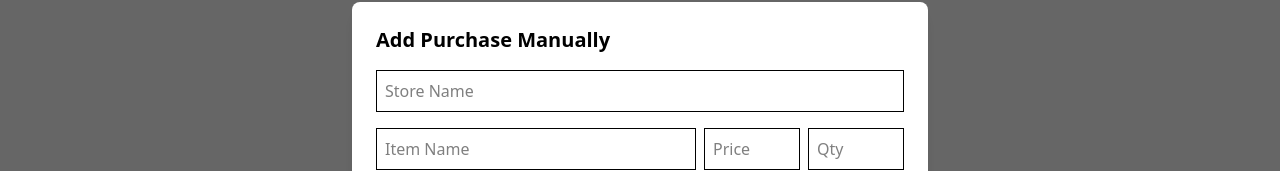
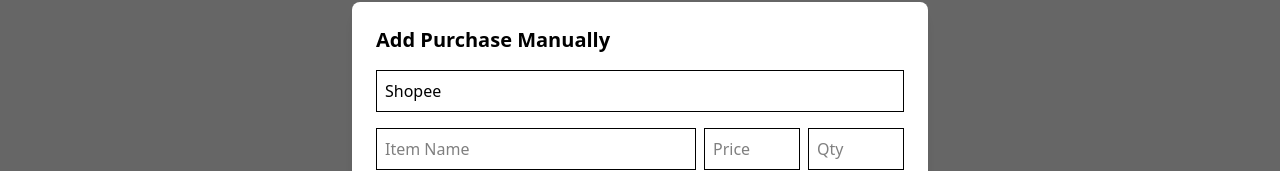
Before and after one commit to adrian-purnama/wishmanagement-fe, a React (Vite) app: page /purchase in a window 1280 px wide. Both pictures are taken after a click on the button "+ Add Purchase". Shown: the part 196-367 px from the top of the page. Built offline with nearby package versions, Linux system fonts and the light colour scheme; no server answers.

Commit message:
added shopee fallback

```diff
--- a/src/components/PurchaseDialog.jsx
+++ b/src/components/PurchaseDialog.jsx
@@ -3,7 +3,7 @@
 import toast from "react-hot-toast";
 
 const PurchaseDialog = ({ onClose, parsedItems = [], editData = null }) => {
-    const [store, setStore] = useState("");
+    const [store, setStore] = useState("Shopee");
     const [items, setItems] = useState([{ name: "", price: "", quantity: "" }]);
     const [adminFee, setAdminFee] = useState(0);
     const [shippingFee, setShippingFee] = useState(0);
@@ -20,7 +20,7 @@
         setAdminFee(editData.admin_fee);
         setShippingFee(editData.shipping_fee);
     } else if (parsedItems && parsedItems.items?.length > 0) {
-        setStore(parsedItems.store || "");
+        setStore(parsedItems.store || "Shopee");
         setItems(parsedItems.items.map(item => ({
             name: item.name,
             price: item.price,
--- a/src/pages/purchase/PurchasePage.jsx
+++ b/src/pages/purchase/PurchasePage.jsx
@@ -35,6 +35,7 @@
                 if (res.done) clearInterval(interval);
             } catch (err) {
                 clearInterval(interval);
+                console.log(err)
             }
         }, 1000);
     };
```
